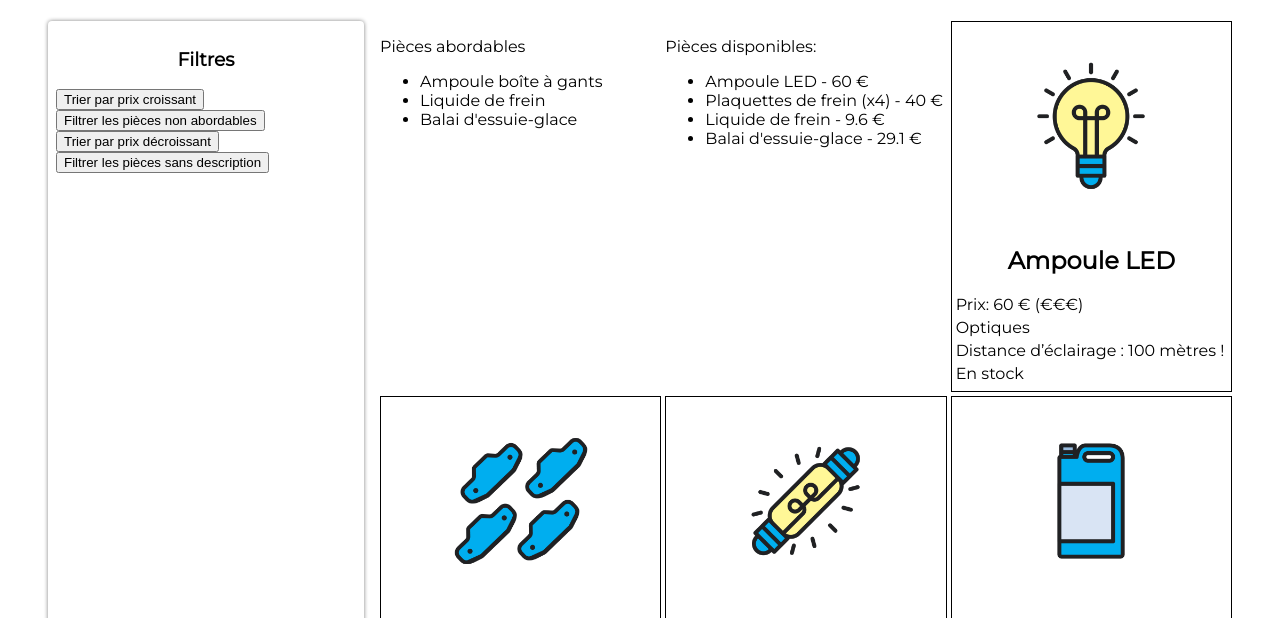
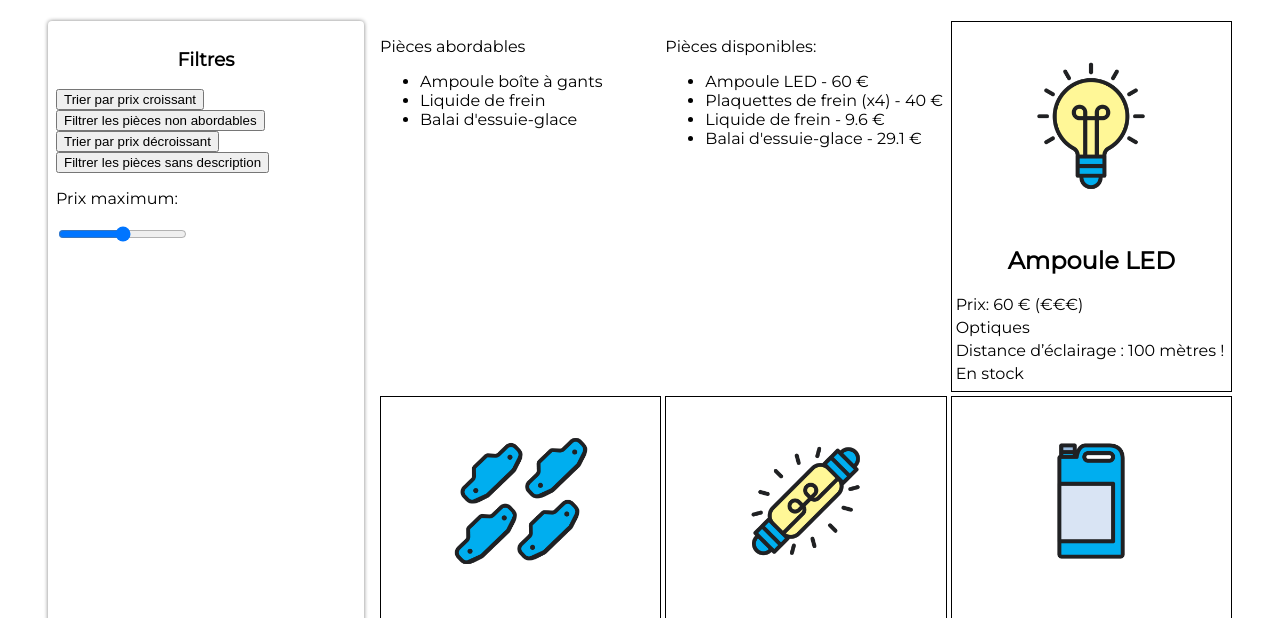
Before and after one commit to sofiane-abou-abderrahim/les-bonnes-pieces-js-oc, a website: page index.html in a window 1280 px wide. Shown: the part 117-735 px from the top of the page. Drawn offline with Linux system fonts and the light colour scheme.

Commit message:
added input element with type range

```diff
--- a/index.html
+++ b/index.html
@@ -22,6 +22,16 @@
         <button class="btn-descending">Trier par prix décroissant</button>
         <br />
         <button class="btn-no-desc">Filtrer les pièces sans description</button>
+        <br />
+        <p>Prix maximum:</p>
+        <input
+          type="range"
+          name="max-price"
+          id="max-price"
+          min="0"
+          max="60"
+          step="5"
+        />
       </section>
 
       <!-- Product sheets -->
```
